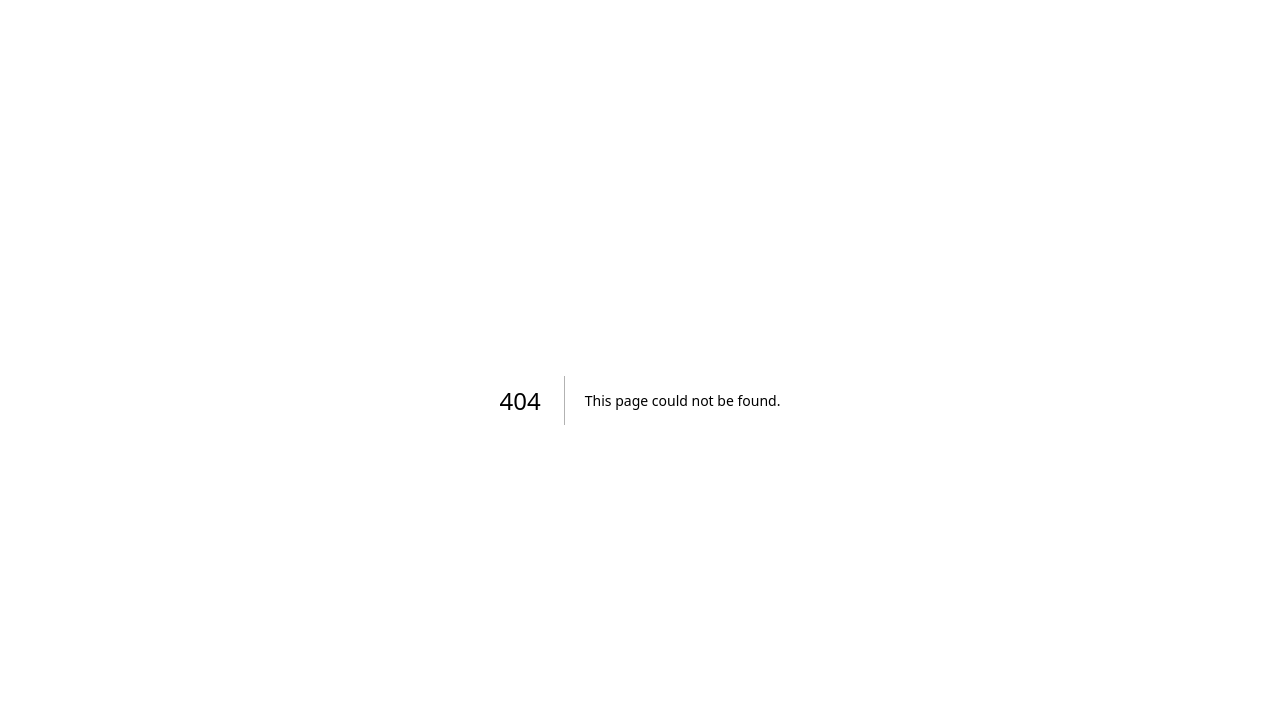
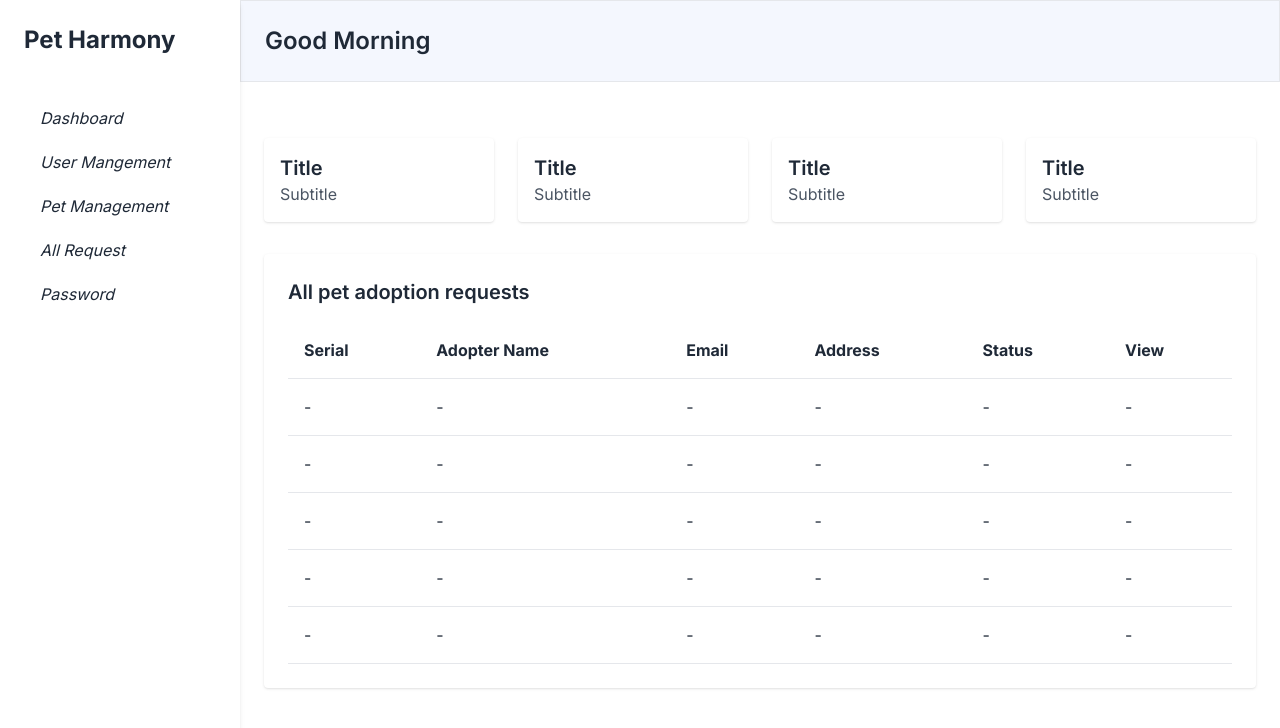
Before and after one commit to JAHIDHASAN05/Pet-Harmony, a Next.js app: page /dashboard in a window 1280 px wide. Before the commit this address had no page. Shown: the top 728 px of the page. Built offline with nearby package versions, Linux system fonts and the light colour scheme.

Commit message:
Dashboard intial setup

```diff
--- /dev/null
+++ b/src/app/(withDashbaordLayout)/dashboard/admin/page.tsx
@@ -0,0 +1,11 @@
+import React from 'react';
+
+const AdminPage = () => {
+    return (
+        <div>
+            Admin page
+        </div>
+    );
+};
+
+export default AdminPage;
--- /dev/null
+++ b/src/app/(withDashbaordLayout)/dashboard/layout.tsx
@@ -0,0 +1,12 @@
+import DashboardDrawer from '@/components/Dashboard/DashboardDrawer';
+import React, { ReactNode } from 'react';
+
+const layout = ({children}:{children:ReactNode}) => {
+    return (
+        <DashboardDrawer>
+            {children}
+        </DashboardDrawer>
+    );
+};
+
+export default layout;
--- /dev/null
+++ b/src/app/(withDashbaordLayout)/dashboard/page.tsx
@@ -0,0 +1,61 @@
+
+'use client'
+import React, { useState } from 'react';
+
+const Dashboard = () => {
+  const [isSidebarOpen, setIsSidebarOpen] = useState(false)
+
+  return (
+    <>
+    <section className="grid grid-cols-1 sm:grid-cols-2 lg:grid-cols-4 gap-6 mb-8">
+    <div className="p-4 bg-white rounded shadow">
+      <h2 className="text-xl font-semibold">Title</h2>
+      <p className="text-gray-600">Subtitle</p>
+    </div>
+    <div className="p-4 bg-white rounded shadow">
+      <h2 className="text-xl font-semibold">Title</h2>
+      <p className="text-gray-600">Subtitle</p>
+    </div>
+    <div className="p-4 bg-white rounded shadow">
+      <h2 className="text-xl font-semibold">Title</h2>
+      <p className="text-gray-600">Subtitle</p>
+    </div>
+    <div className="p-4 bg-white rounded shadow">
+      <h2 className="text-xl font-semibold">Title</h2>
+      <p className="text-gray-600">Subtitle</p>
+    </div>
+   </section>
+
+  <section className="bg-white p-6 rounded shadow overflow-x-auto">
+          <h2 className="text-xl font-semibold mb-4">All pet adoption requests</h2>
+          <table className="min-w-full text-left border-collapse">
+            <thead>
+              <tr>
+                <th className="border-b p-4">Serial</th>
+                <th className="border-b p-4">Adopter Name</th>
+                <th className="border-b p-4">Email</th>
+                <th className="border-b p-4">Address</th>
+                <th className="border-b p-4">Status</th>
+                <th className="border-b p-4">View</th>
+              </tr>
+            </thead>
+            <tbody>
+              {[1, 2, 3, 4, 5].map((_, i) => (
+                <tr key={i}>
+                  <td className="border-b p-4">-</td>
+                  <td className="border-b p-4">-</td>
+                  <td className="border-b p-4">-</td>
+                  <td className="border-b p-4">-</td>
+                  <td className="border-b p-4">-</td>
+                  <td className="border-b p-4">-</td>
+                </tr>
+              ))}
+            </tbody>
+          </table>
+        </section>
+
+  </>
+  );
+};
+
+export default Dashboard;
--- a/src/app/(withMainLayOut)/page.tsx
+++ b/src/app/(withMainLayOut)/page.tsx
@@ -6,8 +6,6 @@ import React from "react";
 const HomePage = () => {
   return (
     <div className="min-h-screen">
-
-
       <SearchSystem />
       <AvailablePets />
     </div>
--- /dev/null
+++ b/src/components/Dashboard/DashboardDrawer.tsx
@@ -0,0 +1,88 @@
+"use client";
+import Link from "next/link";
+import React, { ReactNode, useState } from "react";
+
+const Dashboard = ({ children }:{children:ReactNode}) => {
+  const [isSidebarOpen, setIsSidebarOpen] = useState(false);
+
+  return (
+    <section className="min-h-screen  flex flex-col md:flex-row">
+      {/* Sidebar */}
+      <aside
+        className={`fixed inset-y-0 left-0 transform ${
+          isSidebarOpen ? "translate-x-0" : "-translate-x-full"
+        } md:translate-x-0 transition-transform duration-200 ease-in-out w-60 bg-white shadow-md z-30`}
+      >
+        <div className="p-6">
+          <div className="text-2xl  font-bold"> Pet Harmony</div>
+          <nav className="mt-10">
+
+
+            <Link
+              href="/dashboard"
+              className="flex items-center py-2.5 px-4 rounded transition duration-200 hover:bg-gray-200"
+            >
+              <i className="material-icons">Dashboard</i>
+
+            </Link>
+            <Link
+              href="#"
+              className="flex items-center py-2.5 px-4 rounded transition duration-200 hover:bg-gray-200"
+            >
+              <i className="material-icons">User Mangement</i>
+
+            </Link>
+            <Link
+              href="#"
+              className="flex items-center py-2.5 px-4 rounded transition duration-200 hover:bg-gray-200"
+            >
+              <i className="material-icons"> Pet Management</i>
+
+            </Link>
+            <Link
+              href="#"
+              className="flex items-center py-2.5 px-4 rounded transition duration-200 hover:bg-gray-200"
+            >
+              <i className="material-icons">All Request</i>
+
+            </Link>
+            <Link
+              href="#"
+              className="flex items-center py-2.5 px-4 rounded transition duration-200 hover:bg-gray-200"
+            >
+              <i className="material-icons">Password</i>
+
+            </Link>
+          </nav>
+        </div>
+      </aside>
+
+      {/* Main Content */}
+      <div className="flex-1  md:ml-60">
+        <header className="mb-8 p-6 flex justify-between items-center border bg-[#F4F7FE] ">
+          <h1 className="text-2xl font-semibold">Good Morning</h1>
+          <button
+            className="md:hidden p-2 rounded focus:outline-none focus:ring"
+            onClick={() => setIsSidebarOpen(!isSidebarOpen)}
+          >
+            <i className="material-icons">menu</i>
+          </button>
+        </header>
+
+       <div className="p-6">
+       {children}
+       </div>
+      </div>
+
+      {/* Overlay for Mobile */}
+      {isSidebarOpen && (
+        <div
+          className="fixed inset-0 bg-black opacity-50 z-20 md:hidden"
+          onClick={() => setIsSidebarOpen(false)}
+        ></div>
+      )}
+    </section>
+  );
+};
+
+export default Dashboard;
--- a/src/components/shared/Navbar/Navbar.tsx
+++ b/src/components/shared/Navbar/Navbar.tsx
@@ -9,6 +9,9 @@ const Navbar = () => {
 
       <li>
         <Link href={'/about'}>About</Link>
+      </li>
+      <li>
+        <Link href={'/dashboard'}>Dashboard</Link>
       </li>
       <li>
         <Link href={'/profile'}>MyProfile</Link>
```
